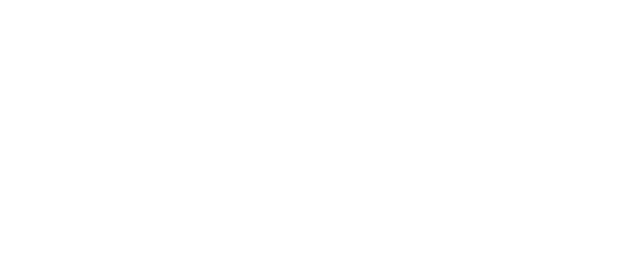
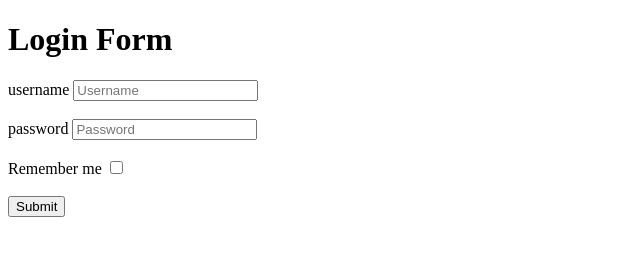
Before and after one commit to acciojob/remember-me-login-form-Ankur-Kumar-4, a website: page main.html in a window 1280 px wide. Shown: the whole page, without its empty margins (0-640 px from the left). Drawn offline with Linux system fonts and the light colour scheme.

Commit message:
created a submission

```diff
--- a/main.html
+++ b/main.html
@@ -8,6 +8,25 @@
 
 <body>
 	<!-- the entire body must be written by student -->
+    <h1>Login Form</h1>
+	<form>
+		 <label>username</label>
+			  <input type="text" placeholder="Username" id="username">
+		<br>
+		<br>
+		 <label>password</label>
+
+			  <input type="password" placeholder="Password" id="password">
+		<br>
+		<br>
+		 <label>Remember me</label>
+			 <input type="checkbox" id="checkbox">
+			<br>
+			<br>
+			 <input type="submit" id="submit" value="Submit">
+
+
+	 </form>
     <script type="text/javascript" src="./script.js">
 </script>
 
--- a/script.js
+++ b/script.js
@@ -1 +1,7 @@
 //your JS code here. If required.
+const submit = document.getElementById("submit");
+const check = document.getElementById("checkbox");
+
+submit.addEventListener("click",()=>{
+	alert(check.value);
+});
```
